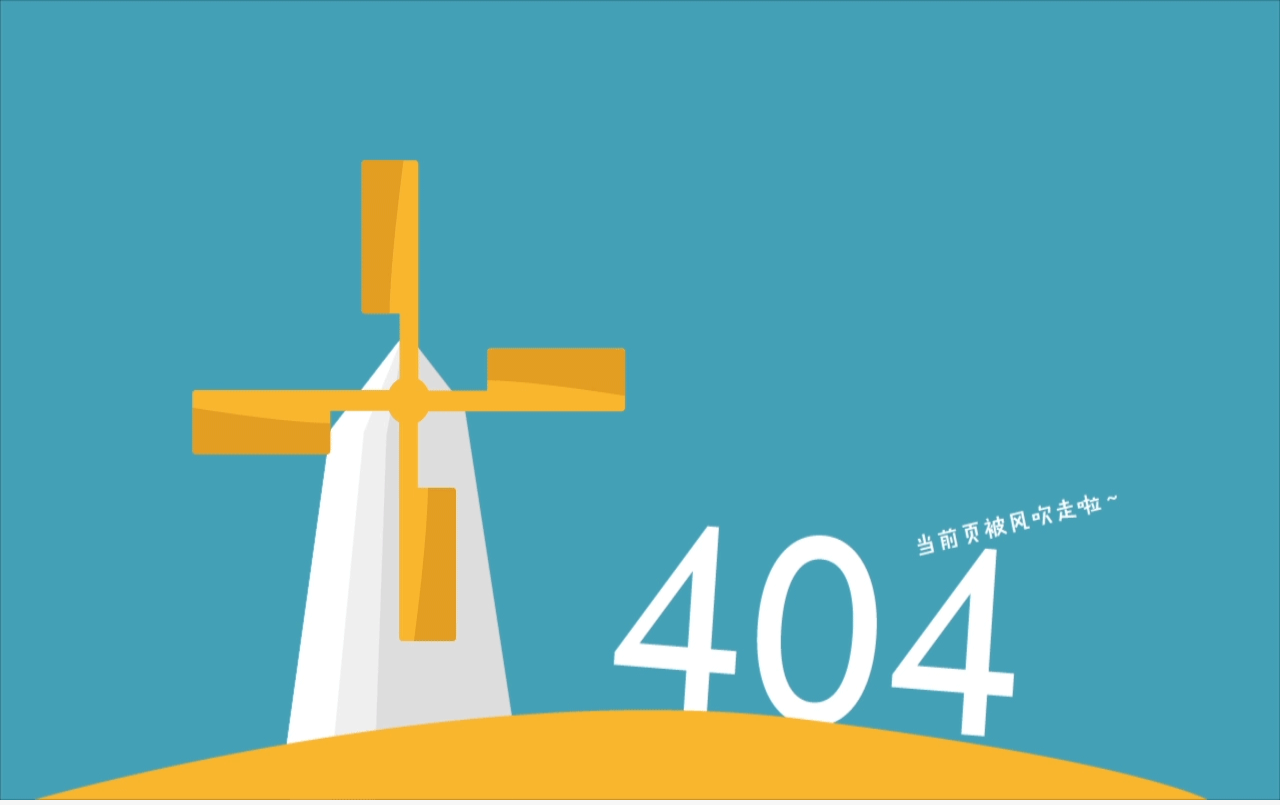
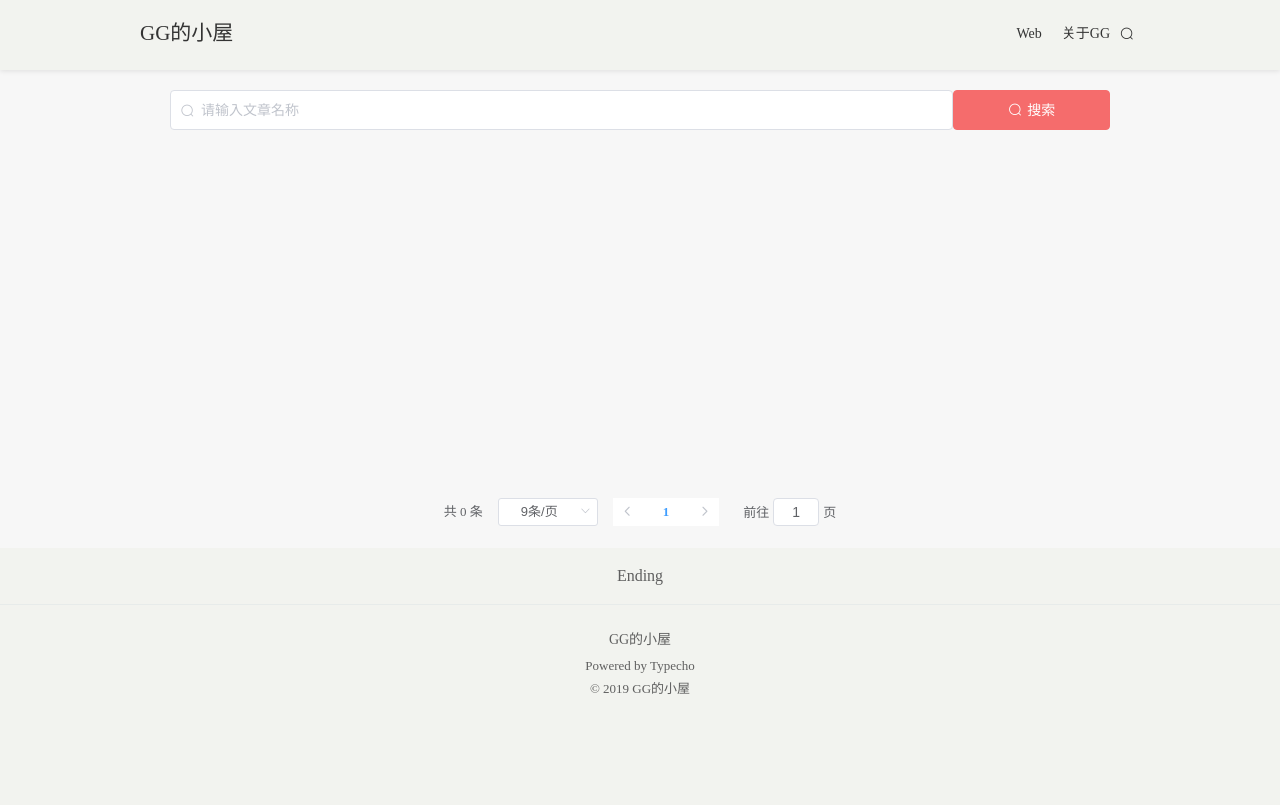
Before and after one commit to GfromYH/myblog, a Vue app in the folder client/: page /searchArticle in a window 1280 px wide. Built offline with nearby package versions, Linux system fonts and the light colour scheme.

Commit message:
增加了搜索功能，完善前端分页，改变及增加动画

```diff
--- a/client/src/components/navbar.vue
+++ b/client/src/components/navbar.vue
@@ -5,10 +5,10 @@
                 GG的小屋
             </a>
             <div class="menu">
-                <a href="javascript:;">Web</a>
+                <a href="javascript:;" @click="$router.push('/index')">Web</a>
                 <a href="javascript:;">关于GG</a>
             </div>
-            <a href="javascript:;" class="navbar_search">
+            <a href="javascript:;" class="navbar_search" @click="$router.push('/searchArticle')">
                 <i class="el-icon-search"></i>
             </a>
         </div>
--- a/client/src/router.js
+++ b/client/src/router.js
@@ -6,6 +6,7 @@ import login from './views/login'
 import showArticleInfo from './views/showArticleInfo'
 import lookArticleInfo from './views/lookArticleInfo'
 import editArticleInfo from './views/editArticleInfo'
+import searchArticle from './views/searchArticle'
 import {get} from './assets/js/getAndSetLocalStorage'
 import notFound from './views/notFound'
 
@@ -55,6 +56,11 @@ const router= new Router({
       component: editArticleInfo
     },
     {
+      path: '/searchArticle',
+      name: 'searchArticle',
+      component: searchArticle
+    },
+    {
       path: '*',
       name: 'notFound',
       component: notFound
--- a/client/src/views/index.vue
+++ b/client/src/views/index.vue
@@ -8,7 +8,7 @@
         <div class="content_lists ">
             <div class="lists_item" v-for="(articleList,index) in tableData" :key="index">
                 <div class="list_item_container">
-                    <div class="item-thumb"></div>
+                    <div class="item-thumb" ></div>
                     <a class="item-desc" href="javascript:;" @click="lookShowInfo(articleList)">
                         <p>{{articleList.gist|gistformDate}}</p>
                     </a>
@@ -45,6 +45,7 @@
             <el-col :span="24">
                 <div class="pagination">
                     <el-pagination
+                            v-if="paginations.total>0"
                             :page-sizes="paginations.page_sizes"
                             :page-size="paginations.page_size"
                             :layout="paginations.layout"
@@ -90,11 +91,11 @@
                     .then(response => {
                         this.allTableData = response.data;
                         this.articleLists = response.data
-                        // console.log(this.articleLists)
                         // console.log(typeof this.articleLists[0].date)
                         // 设置分页数据
                     }).then(res=>{
                    return this.setPaginations();
+
                 })
             },
             //新建文章
@@ -177,6 +178,9 @@
             }
 
         },
+        computed:{
+
+        },
         components:{
             navbar,
             footerBar
@@ -225,7 +229,12 @@
     }
     @keyframes item_thumb{
         0%{
-
+            opacity: 1;
+            transform: scale(1,1);
+        }
+        100%{
+            opacity: .8;
+            transform: scale(1.3,1.3);
         }
     }
 #content::before{
@@ -310,8 +319,21 @@
         background-color: rgba(0,0,0,.5);
     }
     .list_item_container:hover .item-thumb{
+        animation: item_thumb .8s ease-in-out alternate forwards;
+
+    }
+    .list_item_container:hover .item-thumb{
         /*background: rgba(0,0,0,.1);*/
     }
+    /*.item-desc::before{*/
+        /*position: absolute;*/
+        /*content: "";*/
+        /*width: 100%;*/
+        /*height: 100%;*/
+        /*background: rgba(92,92,92,0.3);*/
+        /*left: 0;*/
+        /*top: 0;*/
+    /*}*/
     .item-desc{
         position: absolute;
         top: 0;
@@ -355,7 +377,7 @@
 .item-label .item-title a{
     font-size: 17px;
     line-height: 1.6;
-    color: #333;
+    color: #313131 ;
     word-break: break-all;
     text-decoration: none;
 }
--- a/client/src/views/lookArticleInfo.vue
+++ b/client/src/views/lookArticleInfo.vue
@@ -1,7 +1,8 @@
 <template>
     <div class="lookArticle">
         <navbar></navbar>
-            <div class="article_wrap">
+
+        <div class="article_wrap">
                 <div class="article_title article_detail_title">{{article.title}}</div>
                 <div class="article_info">
                     <span class="article_info_date">发表于：{{article.date | dateForm}}</span>
@@ -10,11 +11,14 @@
                         <el-tag v-else class="tag_margin" type="primary" v-for="(label,index) in article.labels" :key="index" >{{label}}</el-tag>
                     </span>
                 </div>
-                <div class="article_detail_content" v-html="compiledMarkdown()"></div>
+                <div class="article_detail_content" >
+                    <div class="article_detail_content_info" v-html="compiledMarkdown()"></div>
+                </div>
                 <div class="btn-froup">
                     <el-button type="primary" icon="el-icon-back" class="btn" circle size="small" title="返回" @click="editInfo"></el-button>
                 </div>
             </div>
+
         <footerBar></footerBar>
     </div>
 </template>
@@ -116,11 +120,17 @@
         padding: 10px 20px;
     }
     .article_detail_content {
-        text-align: left;
-        padding: 30px 60px;
+        width: 100%;
+        height: 100%;
+
+    }
+    .article_detail_content_info{
+        margin: 0 auto;
         font-size: 18px;
+        text-indent: 2em;
+        padding: 20px 20px;
+        width: 940px;
         min-height: 300px;
-        text-indent: 2em;
     }
     .btn-froup{
         width: 100%;
--- /dev/null
+++ b/client/src/views/searchArticle.vue
@@ -0,0 +1,262 @@
+<template>
+    <div class="search">
+        <navbar></navbar>
+        <section class="search-container">
+            <div class="search-info">
+                <div class="search-input">
+                    <el-row>
+                        <el-col :span="20">
+                            <el-input
+                                placeholder="请输入文章名称"
+                                prefix-icon="el-icon-search"
+                                v-model="searchInfo"
+                                @click="search">
+                            </el-input>
+                        </el-col>
+                        <el-col :span="4">
+                            <el-button  icon="el-icon-search" type="danger" style="width: 100%;text-align: center" @click="search">搜索</el-button>
+                        </el-col>
+                    </el-row>
+
+
+
+                </div>
+                <div class="search-content">
+                    <el-row :gutter="20">
+                    <transition-group apear name="move" >
+                        <el-col :md="8" :xs="24" v-for="(articleList,index) in tableData" :key="index">
+                            <a href="javascript:;" class="search-item" @click="goToTheArticle(articleList)">
+                                <p>{{articleList.title}}</p>
+                                <span>发布时间：{{articleList.date|dateForm}}</span>
+                            </a>
+                        </el-col>
+                    </transition-group>
+                    </el-row>
+                </div>
+            </div>
+            <el-row>
+                <el-col :span="24">
+                    <div class="pagination">
+                        <el-pagination
+                                :page-sizes="paginations.page_sizes"
+                                :page-size="paginations.page_size"
+                                :layout="paginations.layout"
+                                :total="paginations.total"
+                                :current-page.sync='paginations.page_index'
+                                @current-change='handleCurrentChange'
+                                @size-change='handleSizeChange'>
+                        </el-pagination>
+                    </div>
+                </el-col>
+            </el-row>
+        </section>
+        <footerBar></footerBar>
+    </div>
+
+</template>
+
+<script>
+    import navbar from '../components/navbar'
+    import footerBar from '../components/footer'
+    export default {
+        name: "searchArticle",
+        created(){
+
+         this.docKeydown()
+        },
+        data(){
+            return{
+                searchInfo:'',
+                tableData: [],
+                articleLists:[],
+                paginations: {
+                    page_index: 1, // 当前位于哪页
+                    total: 0, // 总数
+                    page_size: 9, // 1页显示多少条
+                    page_sizes: [9, 18, 27, 36], //每页显示多少条
+                    layout: "total, sizes, prev, pager, next, jumper" // 翻页属性
+                }
+            }
+        },
+        components:{
+            footerBar,navbar
+        },
+        methods: {
+            search() {
+                // console.log(this.searchInfo)
+                this.$axios.get('/api/article/articleList')
+                    .then(res => {
+                        return this.articleLists = res.data
+                    }).then(res=>this.setPaginations())
+            },
+            docKeydown() {
+                document.onkeydown = (e) => {
+                    let key = window.event.keyCode
+                    if (key === 13) {
+                        this.search()
+                    }
+                }
+            },
+            goToTheArticle(item){
+                return this.$router.push('/lookArticleInfo/'+item._id)
+            },
+            //    分页
+            //当前页面
+            handleCurrentChange(page){
+                let sortNum=this.paginations.page_size*(page-1)
+                let table=this.filterArticleLists.filter((item,index)=>{
+                    return index>=sortNum
+                })
+                //设置当前页的数据
+                this.tableData=table.filter((item,index)=>{
+                    return index<this.paginations.page_size
+                })
+                if (document.body.scrollTop) {
+                    document.body.scrollTop = 0
+                }else{
+                    document.documentElement.scrollTop = 0
+                }
+            },
+            handleSizeChange(page_size){
+                //切换size
+                this.paginations.page_index=1;
+                this.paginations.page_size=page_size;
+                this.tableData=this.filterArticleLists.filter((item,index)=>{
+                    return index<page_size
+                })
+                if (document.body.scrollTop) {
+                    document.body.scrollTop = 0
+                }else{
+                    document.documentElement.scrollTop = 0
+                }
+            },
+            setPaginations(){
+                //总页数
+                this.paginations.total=this.filterArticleLists.length;
+                this.paginations.page_index=1;
+                this.paginations.page_size=9;
+                // 设置默认分页数据
+                this.tableData = this.filterArticleLists.filter((item, index) => {
+                    return index < this.paginations.page_size;
+                });
+            }
+
+        },
+        computed:{
+            filterArticleLists(){
+                if (this.searchInfo.trim().length === 0) {
+                    return this.articleLists
+                }else{
+                    return this.articleLists.filter(item=>{
+                       return item.title.toLowerCase().includes(this.searchInfo.toLowerCase())
+                    })
+                }
+            }
+        },
+        filters:{
+            dateForm(time){
+                let dateTime=JSON.parse(time)
+                let date = new Date(dateTime);
+
+                let year = date.getFullYear(),
+                    month = date.getMonth() + 1,//月份是从0开始的
+                    day = date.getDate(),
+                    hour = date.getHours(),
+                    min = date.getMinutes(),
+                    sec = date.getSeconds();
+                hour=String.prototype.padStart.call(hour,2,'0')
+                min=String.prototype.padStart.call(min,2,'0')
+                sec=String.prototype.padStart.call(sec,2,'0')
+
+                let timeNew = year + '-' +
+                    month + '-' +
+                    day + ' ' +
+                    hour + ':' +
+                    min + ':' +
+                    sec;
+                return timeNew;
+            }
+        }
+    }
+</script>
+
+<style scoped>
+.search-container{
+    width: 100%;
+    height: 100%;
+    position: relative;
+
+}
+.search-info{
+    width: 940px;
+    margin: 0 auto;
+    padding: 20px 10px;
+}
+@media (max-width: 940px) {
+    .search-info{
+        width: 100%;
+        padding: 20px 0;
+    }
+    .search-input{
+        width: 100%;
+    }
+}
+    .search-content{
+        min-height: 250px;
+        padding: 28px 10px;
+    }
+.el-col {
+    margin-bottom: 20px;
+
+}
+.el-col:last-child{
+     margin-bottom: 0;
+}
+    .search-item{
+        display: inline-block;
+        box-sizing: border-box;
+        position: relative;
+        text-decoration: none;
+        width: 100%;
+        height: 150px;
+        padding: 10px 10px;
+
+        border-radius: 10px;
+
+        background-color: #6969f9;
+    }
+.search-item:hover{
+    background-color: #6A6AFF;
+}
+.search-item  p{
+    display: block;
+    color: #fff;
+    font-size: 2rem;
+    font-weight: bold;
+    width: 100%;
+    height: 70%;
+}
+.search-item span{
+    color: #fff;
+    font-size: 1rem;
+    display: block;
+
+    border-top: 3px solid #fff;
+    box-sizing: border-box;
+    padding: 15px 0;
+}
+/*分页*/
+.pagination{
+    padding: 20px 20px;
+    margin: 0 auto;
+    text-align: center;
+}
+.move-enter,
+.move-leave-to{
+    opacity: 0;
+}
+.move-enter-active,
+.move-leave-active{
+    transition: all .5s ease-in-out ;
+}
+</style>
```
